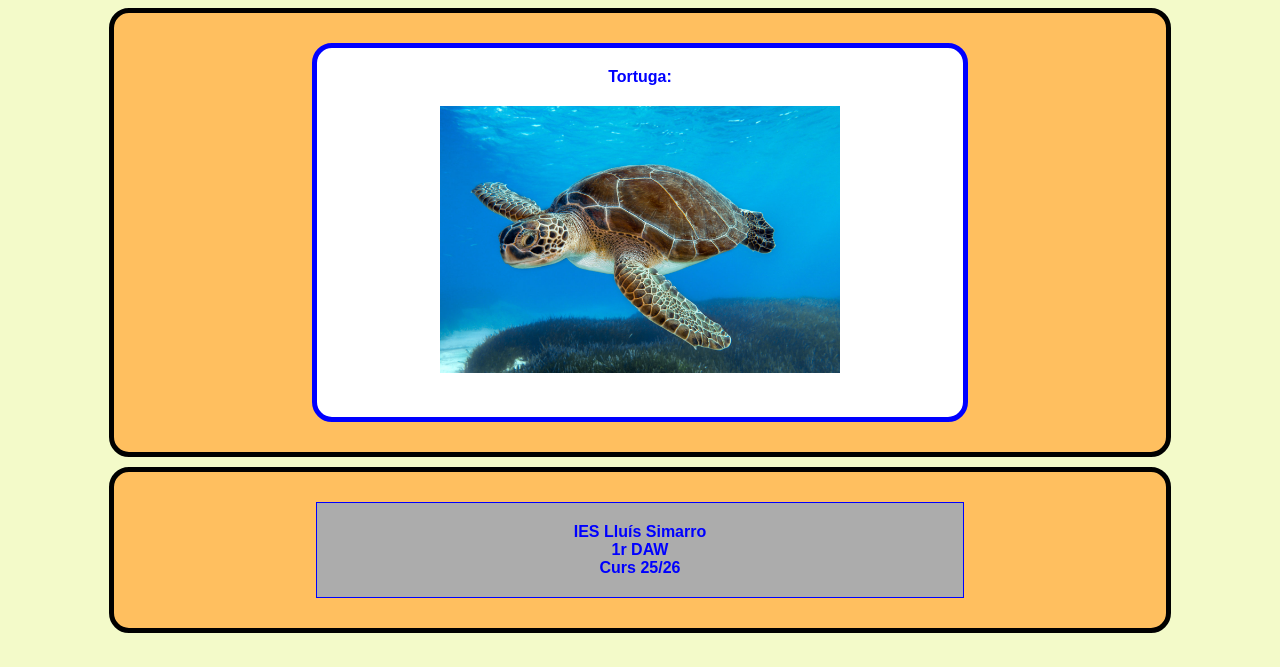
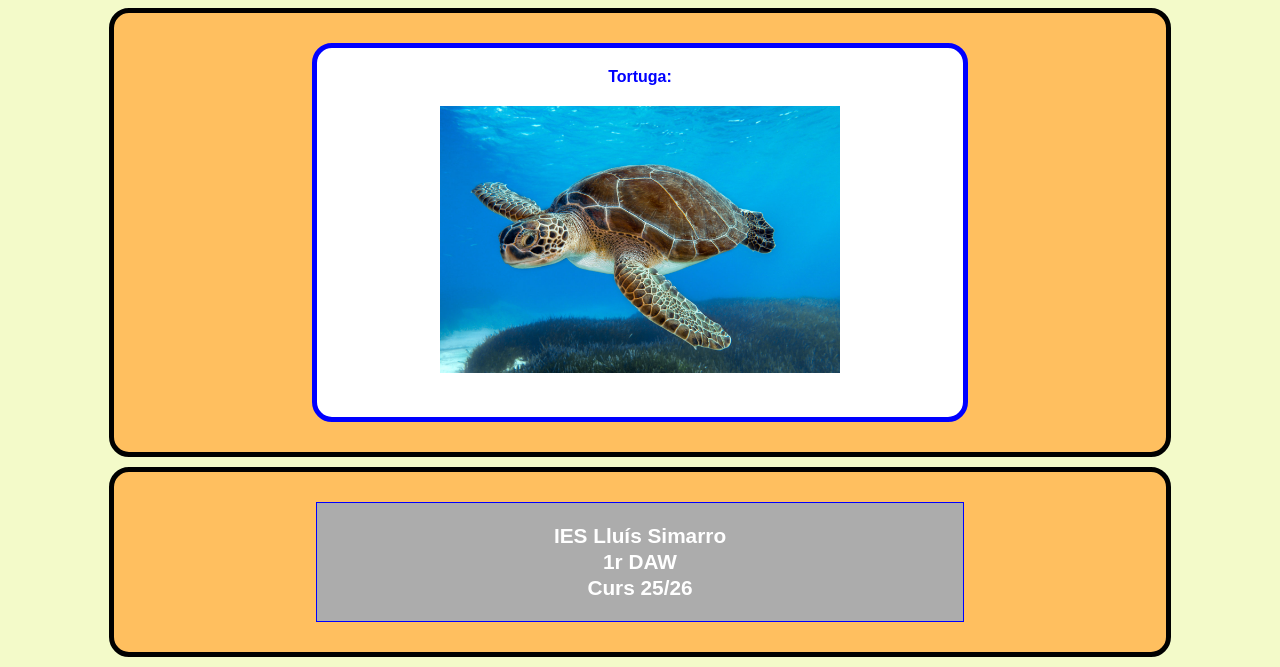
Before and after one commit to raulvallsaranda/actions01, a plain HTML site: page index.html in a window 1280 px wide. Shown: the part 165-832 px from the top of the page. Before the commit the page ends 808 px from the top, so only its background shows below. Drawn offline with Linux system fonts and the light colour scheme.

Commit message:
Modificat css peu

```diff
--- a/css/estils.css
+++ b/css/estils.css
@@ -64,8 +64,10 @@ html{
     margin: 10px auto;
     padding:20px;
     border:solid 1px blue;
-    color:blue;
+    color:white;
+    line-height: 26px;;
     font-weight: bold;
+    font-size:1.3em;
     text-align:center;
     background-color:rgb(172, 172, 172);
 }
```
